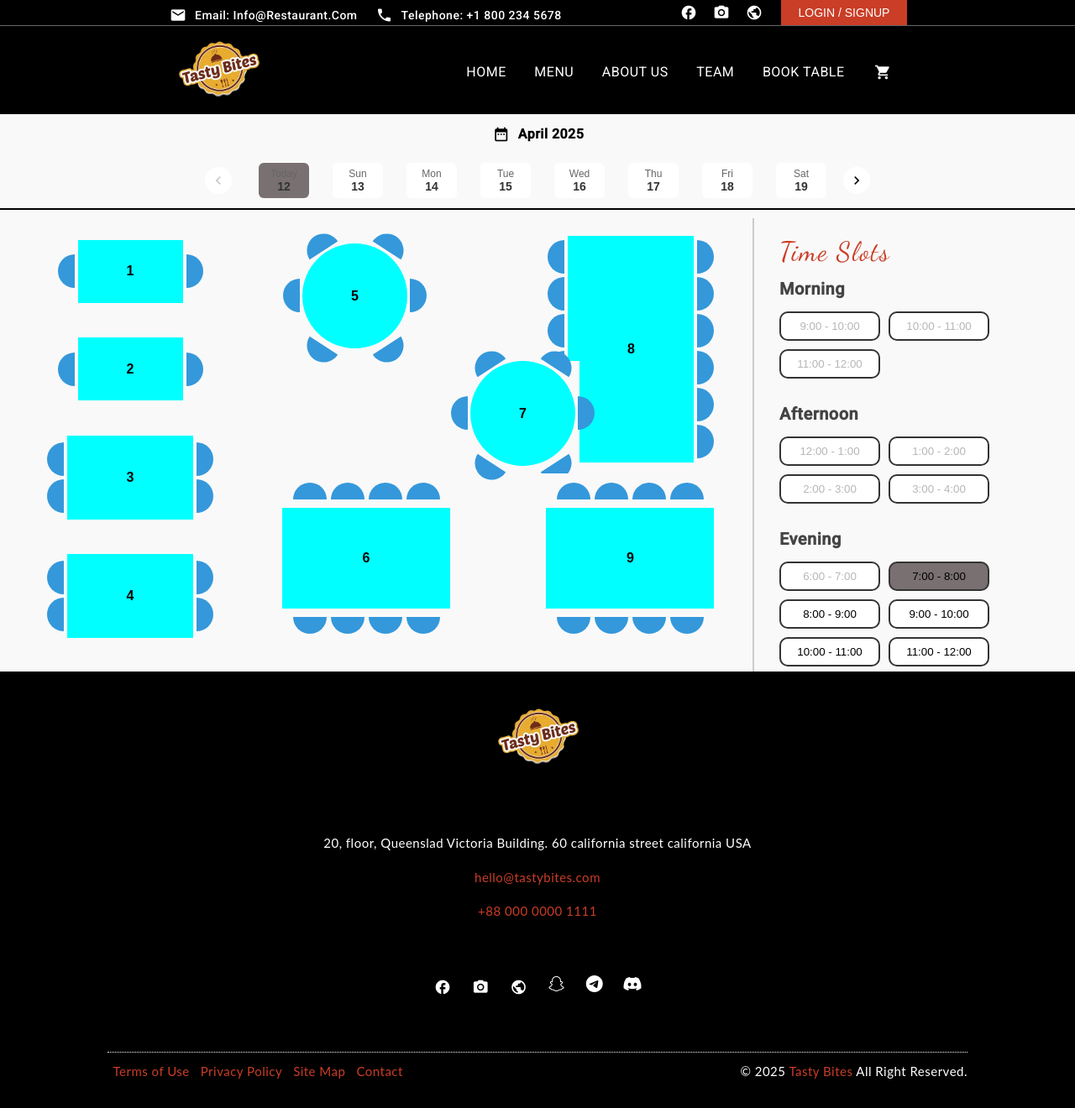
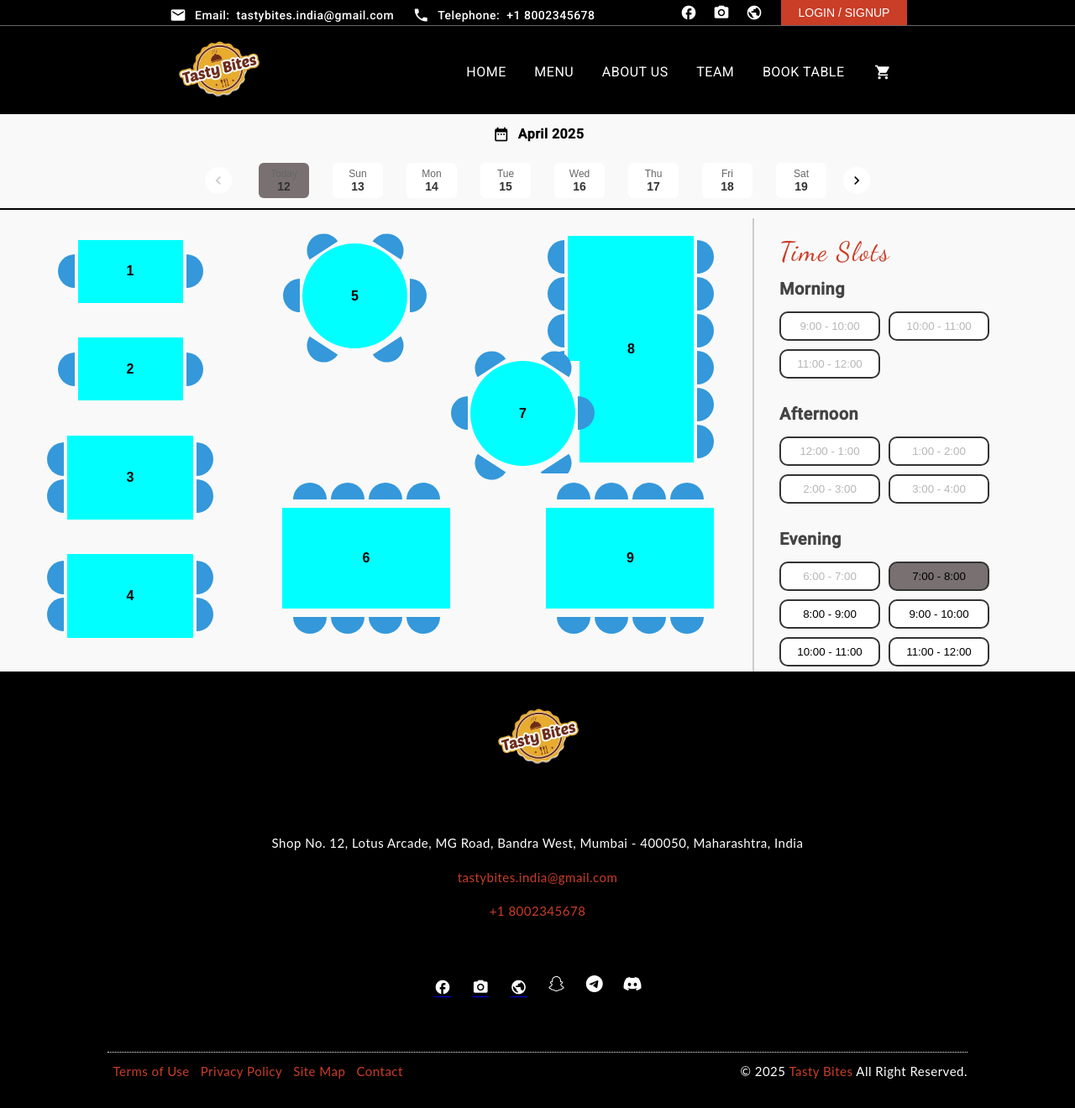
Before and after one commit to AnishJaiswal598/restaurant, an Angular app: page /book-table in a window 1280 px wide. Shown: the whole page at 84% size. Built offline with nearby package versions, Linux system fonts and the light colour scheme.

Commit message:
home: update contact links present on contact and footer components

```diff
--- /dev/null
+++ b/src/app/constants/contact.ts
@@ -0,0 +1,2 @@
+export const email = 'tastybites.india@gmail.com';
+export const mobileNo = '+1 8002345678';
--- a/src/app/pages/footer/footer.component.css
+++ b/src/app/pages/footer/footer.component.css
@@ -56,8 +56,20 @@
 .number {
   padding-top: 15px;
   color: #ca3d26;
+  text-decoration: none;
 }
 
 .app-name {
   color: #ca3d26;
 }
+
+.email:hover,
+.number:hover {
+  text-decoration: underline;
+}
+
+.social-icon mat-icon:hover,
+.social-icon i:hover {
+  cursor: pointer;
+  color: blue;
+}
--- a/src/app/pages/footer/footer.component.html
+++ b/src/app/pages/footer/footer.component.html
@@ -2,25 +2,37 @@
   <div class="logo"></div>
   <div class="contact-lines">
     <div class="address">
-      20, floor, Queenslad Victoria Building. 60 california street california
-      USA
+      Shop No. 12, Lotus Arcade, MG Road, Bandra West, Mumbai - 400050,
+      Maharashtra, India
     </div>
-    <div class="email">hello&#64;tastybites.com</div>
-    <div class="number">+88 000 0000 1111</div>
+    <a [attr.href]="'mailto:' + emailAddress" class="email">{{
+      emailAddress
+    }}</a>
+    <a [attr.href]="'tel:' + mobileNumber" class="number">{{ mobileNumber }}</a>
   </div>
   <div class="social-media">
-    <a class="social-icon" id="facebook"><mat-icon>facebook</mat-icon></a>
-    <a class="social-icon" id="instagram">
+    <a href="https://www.facebook.com/" class="social-icon" id="facebook"
+      ><mat-icon>facebook</mat-icon></a
+    >
+    <a href="https://www.instagram.com/" class="social-icon" id="instagram">
       <mat-icon>photo_camera</mat-icon>
     </a>
-    <a class="social-icon" id="public"><mat-icon>public</mat-icon></a>
-    <a href="#" class="social-icon snapchat" title="Snapchat"
+    <a href="https://www.zomato.com/" class="social-icon" id="public"
+      ><mat-icon>public</mat-icon></a
+    >
+    <a
+      href="https://www.snapchat.com/"
+      class="social-icon snapchat"
+      title="Snapchat"
       ><i class="material-icons">snapchat</i></a
     >
-    <a href="#" class="social-icon telegram" title="Telegram"
+    <a
+      href="https://telegram.org/"
+      class="social-icon telegram"
+      title="Telegram"
       ><i class="material-icons">telegram</i></a
     >
-    <a href="#" class="social-icon discord" title="Discord"
+    <a href="https://discord.com/" class="social-icon discord" title="Discord"
       ><i class="material-icons">discord</i></a
     >
   </div>
--- a/src/app/pages/footer/footer.component.ts
+++ b/src/app/pages/footer/footer.component.ts
@@ -1,5 +1,6 @@
 import { Component } from '@angular/core';
 import { MatIconModule } from '@angular/material/icon';
+import { email, mobileNo } from '../../constants/contact';
 
 @Component({
   selector: 'app-footer',
@@ -9,6 +10,8 @@
   styleUrl: './footer.component.css',
 })
 export class FooterComponent {
+  mobileNumber: string = mobileNo;
+  emailAddress: string = email;
   getCurrentYear = () => {
     return new Date().getFullYear();
   };
--- a/src/app/pages/home/contact/contact.component.css
+++ b/src/app/pages/home/contact/contact.component.css
@@ -41,6 +41,16 @@
   display: flex;
   align-items: center;
   justify-content: center;
+  cursor: pointer;
+  color: white;
+}
+
+.icon {
+  text-decoration: none;
+}
+
+.icon mat-icon:hover {
+  color: blue;
 }
 
 .social-icons {
@@ -76,3 +86,12 @@
   align-items: center;
   justify-content: center;
 }
+
+.link {
+  color: white;
+  text-decoration: none;
+}
+
+.link:hover {
+  color: #ca3d26;
+}
--- a/src/app/pages/home/contact/contact.component.html
+++ b/src/app/pages/home/contact/contact.component.html
@@ -2,19 +2,27 @@
   <div class="left-container">
     <div class="contact-item">
       <mat-icon>email</mat-icon>
-      <span>{{ email }}</span>
+      <span>Email: </span>
+      <a class="link" [attr.href]="'mailto:' + email">{{ email }}</a>
     </div>
     <div class="contact-item">
       <mat-icon>phone</mat-icon>
-      <span>{{ telephone }}</span>
+      <span>Telephone: </span>
+      <a class="link" [attr.href]="'tel:' + telephone">{{ telephone }}</a>
     </div>
   </div>
 
   <div class="right-container">
     <div class="social-icons">
-      <div class="icon" id="facebook"><mat-icon>facebook</mat-icon></div>
-      <div class="icon" id="instagram"><mat-icon>photo_camera</mat-icon></div>
-      <div class="icon" id="public"><mat-icon>public</mat-icon></div>
+      <a href="https://www.facebook.com/" class="icon" id="facebook"
+        ><mat-icon>facebook</mat-icon></a
+      >
+      <a href="https://www.instagram.com/" class="icon" id="instagram"
+        ><mat-icon>photo_camera</mat-icon></a
+      >
+      <a href="https://www.zomato.com/" class="icon" id="public"
+        ><mat-icon>public</mat-icon></a
+      >
     </div>
     <button class="login">LOGIN / SIGNUP</button>
   </div>
--- a/src/app/pages/home/contact/contact.component.ts
+++ b/src/app/pages/home/contact/contact.component.ts
@@ -1,5 +1,6 @@
 import { Component } from '@angular/core';
 import { MatIconModule } from '@angular/material/icon';
+import { mobileNo, email } from '../../../constants/contact';
 
 @Component({
   selector: 'app-contact',
@@ -9,6 +10,6 @@
   styleUrl: './contact.component.css',
 })
 export class ContactComponent {
-  email: string = 'Email: Info@Restaurant.Com';
-  telephone: string = 'Telephone: +1 800 234 5678';
+  email: string = email;
+  telephone: string = mobileNo;
 }
```
